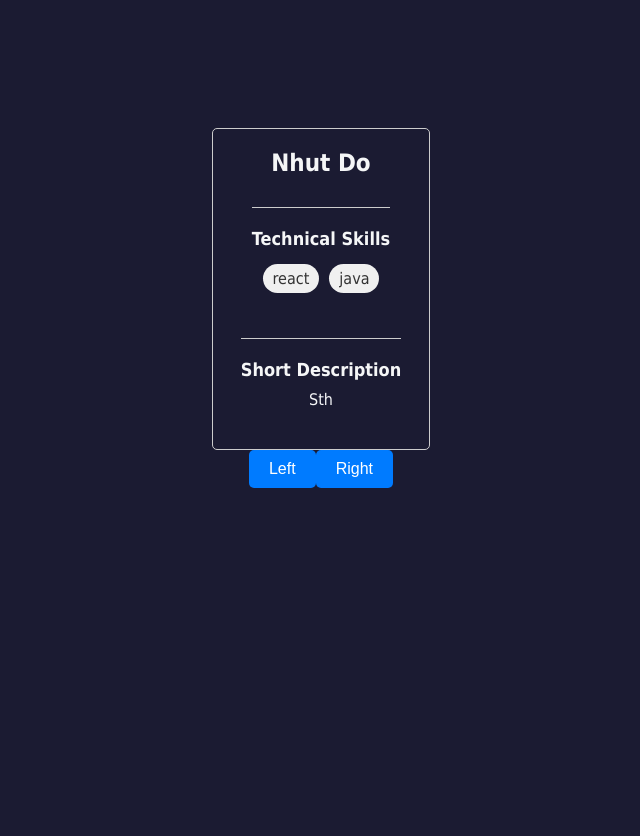
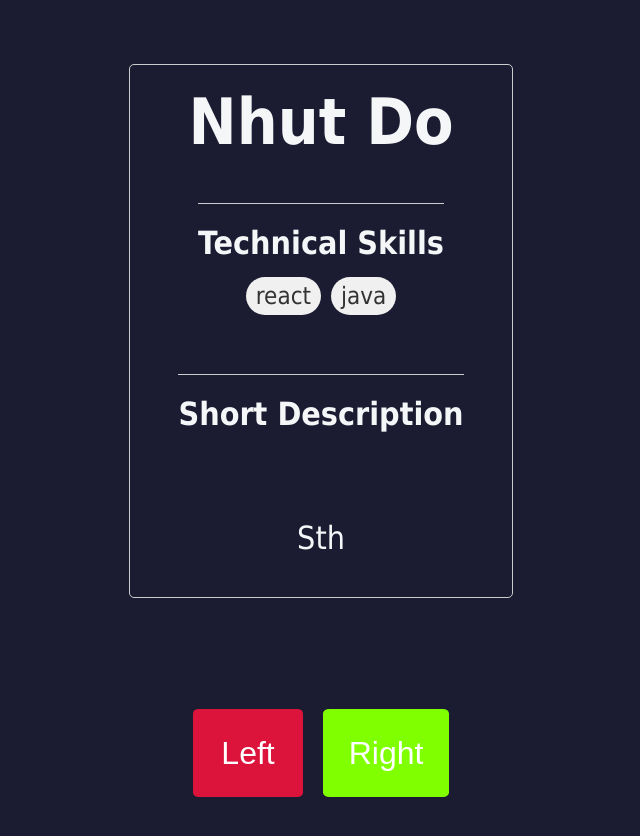
Before and after one commit to yahuy1/mu_mhack_2023, a React (Create React App) app in the folder frontend/: page /feed in a window 1280 px wide. Shown: the top 836 px of the page, without its empty margins (319-959 px from the left). Built offline with nearby package versions, Linux system fonts and the light colour scheme.

Commit message:
Fix log in

```diff
--- a/frontend/src/App.css
+++ b/frontend/src/App.css
@@ -1,5 +1,5 @@
 .App {
-  margin-top: 10%;
+  margin-top: 5%;
   text-align: center;
 }
 
--- /dev/null
+++ b/frontend/src/Components/Button/Button.css
@@ -0,0 +1,42 @@
+  .button {
+    width: 50%;
+    height: 20%;
+    padding: 10% 10%;
+    border-radius: 5%;
+    /* background-color: #007bff; */
+    color: #fff;
+    font-size: 2rem;
+    border: none;
+    cursor: pointer;
+    transition: all 0.3s ease;
+  }
+
+  .button-right {
+    background-color: chartreuse;
+    width: 50%;
+    height: 20%;
+    padding: 10% 10%;
+    border-radius: 5%;
+    color: #fff;
+    font-size: 2rem;
+    border: none;
+    cursor: pointer;
+    transition: all 0.3s ease;
+
+  }
+  .button-left {
+    background-color: crimson;
+    width: 50%;
+    height: 20%;
+    padding: 10% 10%;
+    border-radius: 5%;
+    color: #fff;
+    font-size: 2rem;
+    border: none;
+    cursor: pointer;
+    transition: all 0.3s ease;
+  }
+
+  .button:hover {
+    background-color: #0062cc;
+  }
--- /dev/null
+++ b/frontend/src/Components/Button/Button.js
@@ -0,0 +1,12 @@
+import React from 'react';
+import './Button.css';
+
+const Button = ({ onClick, button_type, button_css }) => {
+  return (
+    <button className={button_css} onClick={onClick}>
+      {button_type}
+    </button>
+  );
+};
+
+export default Button;
--- a/frontend/src/Components/Button/LeftButton.css
+++ /dev/null
@@ -1,14 +0,0 @@
-.button {
-    padding: 10px 20px;
-    border-radius: 5px;
-    background-color: #007bff;
-    color: #fff;
-    font-size: 1rem;
-    border: none;
-    cursor: pointer;
-    transition: all 0.3s ease;
-  }
-
-  .button:hover {
-    background-color: #0062cc;
-  }
--- a/frontend/src/Components/Button/LeftButton.js
+++ /dev/null
@@ -1,12 +0,0 @@
-import React from 'react';
-import './LeftButton.css';
-
-const LeftButton = ({ onClick, children }) => {
-  return (
-    <button className="button" onClick={onClick}>
-      {children}
-    </button>
-  );
-};
-
-export default LeftButton;
--- a/frontend/src/Components/Button/RightButton.css
+++ /dev/null
@@ -1,14 +0,0 @@
-.button {
-    padding: 10px 20px;
-    border-radius: 5px;
-    background-color: #007bff;
-    color: #fff;
-    font-size: 1rem;
-    border: none;
-    cursor: pointer;
-    transition: all 0.3s ease;
-  }
-
-  .button:hover {
-    background-color: #0062cc;
-  }
--- a/frontend/src/Components/Button/RightButton.js
+++ /dev/null
@@ -1,12 +0,0 @@
-import React from 'react';
-import './RightButton.css';
-
-const RightButton = ({ onClick, children }) => {
-  return (
-    <button className="button" onClick={onClick}>
-      {children}
-    </button>
-  );
-};
-
-export default RightButton;
--- a/frontend/src/Components/Card/Card.css
+++ b/frontend/src/Components/Card/Card.css
@@ -1,6 +1,6 @@
 .user-container {
     margin: auto;
-    max-width: 17%;
+    max-width: 30%;
     display: flex;
     flex-direction: column;
     align-items: center;
@@ -10,19 +10,19 @@
   }
 
   .user-name {
-    font-size: 24px;
+    font-size: 400%;
     font-weight: bold;
     margin-bottom: 10px;
   }
 
   .technical-skills {
-    margin: 20px 0;
+    margin: 10% 0%;
   }
 
   .skills-title {
     border-top: 1px solid #ccc;
     padding-top: 20px;
-    font-size: 18px;
+    font-size: 200%;
     font-weight: bold;
     margin-bottom: 10px;
   }
@@ -39,6 +39,7 @@
     border-radius: 20px;
     padding: 5px 10px;
     margin: 5px;
+    font-size: 1.5rem;
   }
 
   .description {
@@ -48,11 +49,11 @@
   }
 
   .description-title {
-    font-size: 18px;
+    font-size: 200%;
     font-weight: bold;
-    margin-bottom: 10px;
+    margin-bottom: 30%;
   }
 
   .description-text {
-    font-size: 16px;
+    font-size: 200%;
   }
--- a/frontend/src/Components/Feed/Feed.css
+++ b/frontend/src/Components/Feed/Feed.css
@@ -1,46 +1,28 @@
-.container {
+  .container {
     display: flex;
     flex-direction: column;
-    align-items: center;
-    justify-content: center;
-    height: 100vh;
+    flex-wrap: wrap;
+    row-gap: 50%;
   }
-
-  .card {
-    background-color: #fff;
-    box-shadow: 0px 4px 12px rgba(0, 0, 0, 0.1);
-    border-radius: 10px;
-    padding: 20px;
-    margin-bottom: 20px;
-    text-align: center;
-  }
-
-  .card-title {
-    font-size: 2rem;
-    margin-bottom: 10px;
-  }
-
-  .card-text {
-    font-size: 1.2rem;
-    margin-bottom: 20px;
+  .card-container {
+    height: 50%;
   }
 
   .button-container {
     display: flex;
-  }
-
-  .button {
-    padding: 10px 20px;
-    border-radius: 5px;
-    background-color: #007bff;
-    color: #fff;
-    font-size: 1rem;
-    border: none;
-    cursor: pointer;
-    transition: all 0.3s ease;
-    margin-right: 10px;
+    height: 10%;
+    width: 20%;
+    column-gap: 20px;
+    align-items: center;
+    margin: auto;
   }
 
   .button:hover {
     background-color: #0062cc;
   }
+  /* #left-button {
+    background-color: crimson !important;
+  }
+  #right-button {
+    background-color: chartreuse;
+  } */
--- a/frontend/src/Components/Feed/Feed.js
+++ b/frontend/src/Components/Feed/Feed.js
@@ -1,8 +1,7 @@
 import React, { useEffect, useState } from "react";
-// import './Feed.css'
+import './Feed.css'
 import Card from '../Card/Card';
-import LeftButton from '../Button/LeftButton';
-import RightButton from '../Button/RightButton';
+import Button from '../Button/Button';
 
 const Feed = () => {
 const [interest, setInterest] = useState(-1);
@@ -20,18 +19,17 @@ const [interest, setInterest] = useState(-1);
 
   return (
     <div className="container">
-      <Card
-        name="Nhut Do"
-        skills={["react", "java"]}
-        description="Sth"
-      />
-      <LeftButton onClick={swipeLeft}>
-        Left
-      </LeftButton>
-      <RightButton onClick={swipeRight}>
-        Right
-      </RightButton>
-
+      <div className="card-container">
+        <Card
+          name="Nhut Do"
+          skills={["react", "java"]}
+          description="Sth"
+        />
+      </div>
+      <div className="button-container">
+        <Button onClick={swipeLeft} button_type="Left" button_css="button-left"/>
+        <Button onClick={swipeRight} button_type="Right" button_css="button-right"/>
+      </div>
     </div>
   );
 };
```
